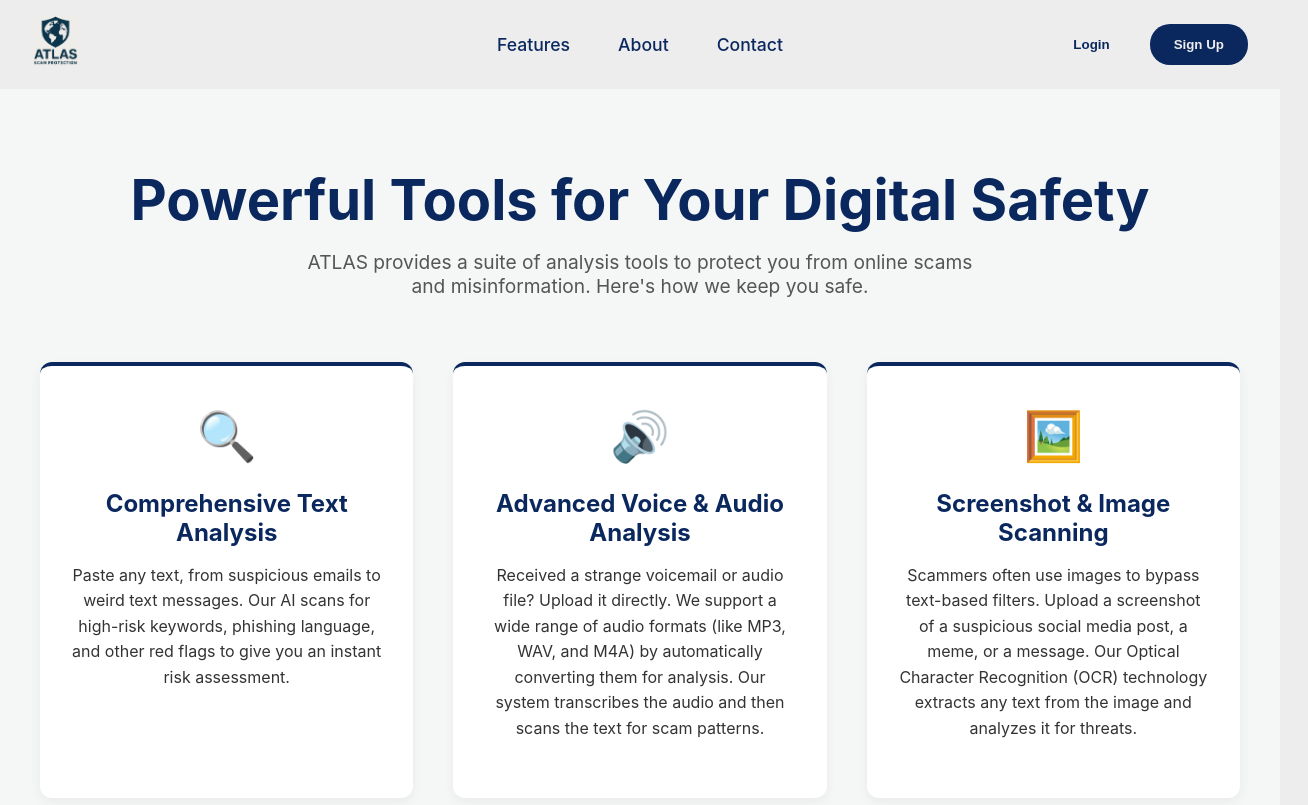
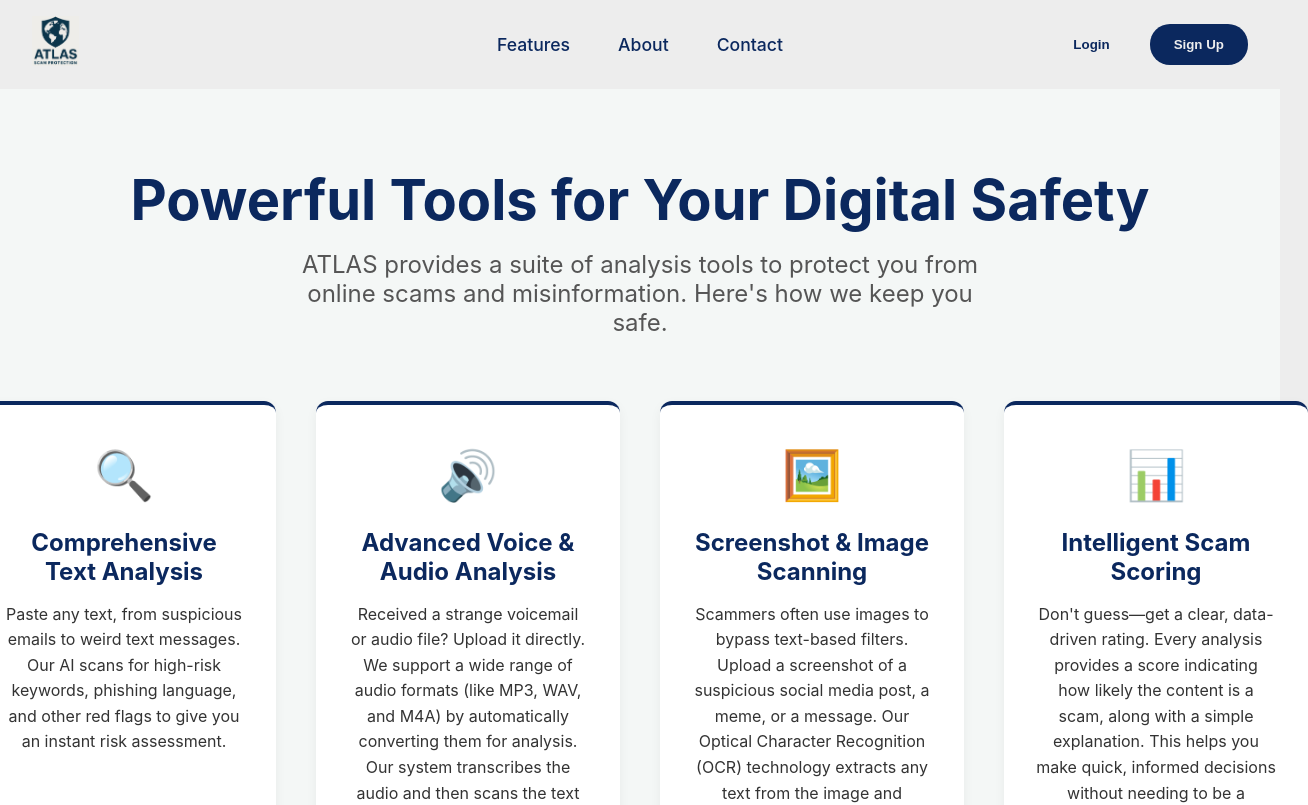
Before and after one commit to AidenBrown21/AtlasChrome, a React (Create React App) app in the folder frontend/: page /features in a window 1280 px wide. Shown: the top 805 px of the page, 1308 px wide, since content can reach past the window. Built offline with nearby package versions, Linux system fonts and the light colour scheme; no server answers.

Commit message:
Adjusted Card Sizing

```diff
--- a/frontend/src/pages/FeaturesPage.css
+++ b/frontend/src/pages/FeaturesPage.css
@@ -1,6 +1,7 @@
 .features-container {
     padding: 8rem 2rem 4rem 2rem;
     max-width: 1200px;
+    min-width: 1000px;
     margin: 0 auto;
     color: #0b285e;
 }
@@ -16,7 +17,7 @@
 }
 
 .features-subtitle {
-    font-size: 1.2rem;
+    font-size: 1.5rem;
     color: #555;
     max-width: 700px;
     margin: 0 auto;
@@ -24,9 +25,11 @@
 
 .features-grid {
     display: grid;
-    grid-template-columns: repeat(auto-fit, minmax(280px, 1fr));
+    grid-template-columns: repeat(4, 1fr);
     gap: 2.5rem;
-    margin-bottom: 4rem;
+    margin-bottom: 0.1rem;
+    justify-content: center;
+
 }
 
 .feature-card {
@@ -34,9 +37,10 @@
     padding: 2.5rem 2rem;
     border-radius: 12px;
     box-shadow: 0 4px 12px rgba(0, 0, 0, 0.05);
-    text-align: center;
     border-top: 4px solid #0b285e;
     transition: transform 0.3s ease, box-shadow 0.3s ease;
+    min-width: 240px;
+    max-width: 240px;
 }
 
 .feature-card:hover {
```
